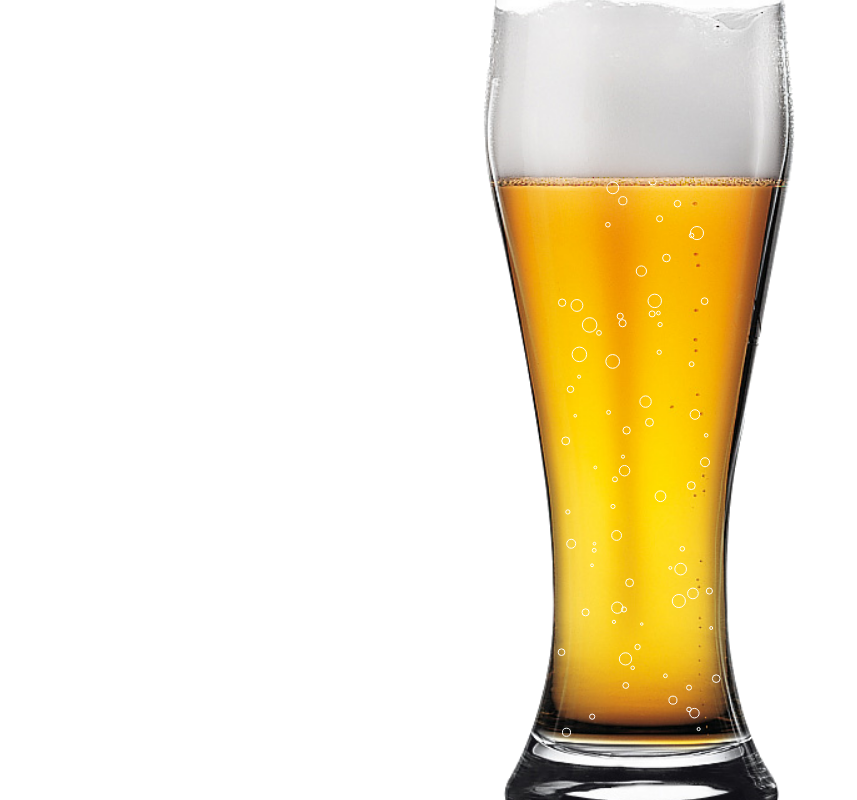
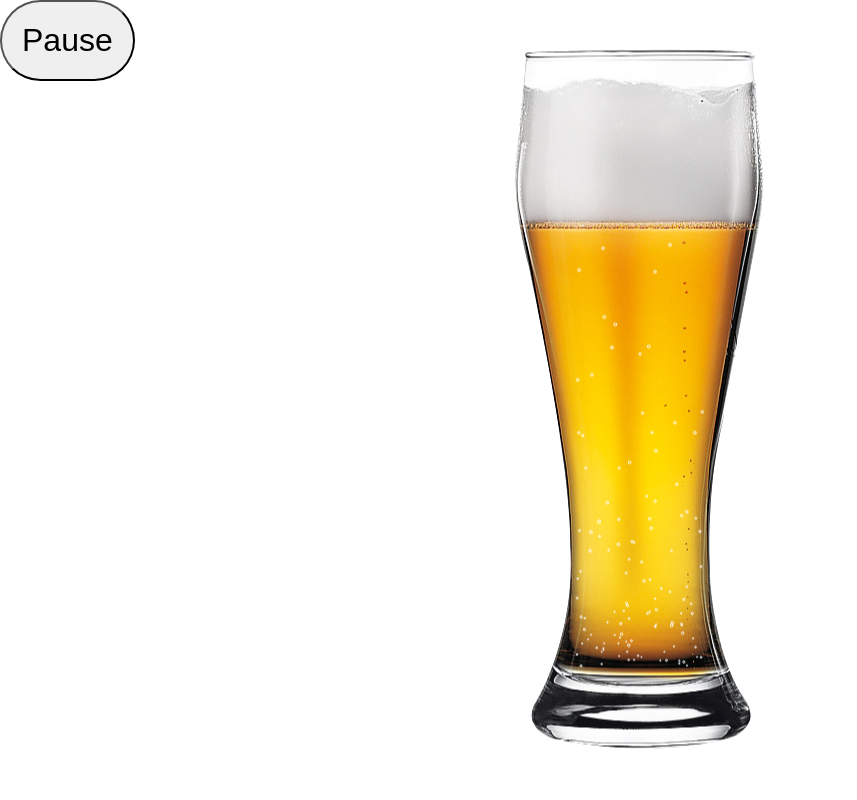
Before and after one commit to AlexRomberg/M152-Projects, a plain HTML site: page beer/index.html in a window 1280 px wide. Shown: the whole page, without its empty margins (0-857 px from the left). Drawn offline with nearby package versions, Linux system fonts and the light colour scheme.

Commit message:
improved Animation

```diff
--- a/beer/index.html
+++ b/beer/index.html
@@ -13,6 +13,7 @@
 
 <body>
     <canvas id="canv">Not supported!</canvas>
+    <button id="BtnPlayPause">Pause</button>
 </body>
 
 </html>
--- a/beer/main.css
+++ b/beer/main.css
@@ -16,3 +16,9 @@ canvas {
     transform: translate(-50%, -50%);
     background-color: #fff;
 }
+
+button {
+    font-size: 2rem;
+    padding: 20px;
+    border-radius: 50px;
+}
--- a/beer/main.js
+++ b/beer/main.js
@@ -58,7 +58,7 @@ var CBubble = /** @class */ (function () {
         this.MainClass = mainClass;
         this.PosX = (Math.random() * (mainClass.XRight - mainClass.XLeft)) + mainClass.XLeft;
         this.PosY = mainClass.YBottom;
-        this.Size = (Math.random() * 5 + 1) * mainClass.ImageScale;
+        this.Size = (Math.random() + 0.5) * mainClass.ImageScale;
         this.RenderingContext = renderingContext;
     }
     CBubble.prototype.renderBubble = function () {
@@ -67,9 +67,16 @@ var CBubble = /** @class */ (function () {
         this.RenderingContext.ellipse(this.PosX, this.PosY, this.Size, this.Size, 0, 0, Math.PI * 2);
         this.RenderingContext.stroke();
         this.calculateMovement();
+        this.checkAnimationEnding();
     };
     CBubble.prototype.calculateMovement = function () {
-        this.PosY -= this.Size;
+        var radius = (this.Size / 1000) / 2;
+        var deltaTime = 1000 / mainClass.FPS;
+        var buoyancyForce = (4 / 3) * Math.PI * radius * radius * radius * 9.81 * 4;
+        this.PosY -= buoyancyForce * deltaTime * deltaTime * 100000;
+        this.PosX += (Math.random() - 0.5) * buoyancyForce * deltaTime * deltaTime * 20000; // random left/right movement
+    };
+    CBubble.prototype.checkAnimationEnding = function () {
         if (this.PosY < this.MainClass.YTop) {
             this.done = true;
         }
@@ -77,17 +84,29 @@ var CBubble = /** @class */ (function () {
     return CBubble;
 }());
 // fix params
-var ImageScale = 1.25, FPS = 50, BubbleIntesity = 2; /* BubbleIntesity ist ein Wert [0-99] für die Anzahl Frames pro Blase. */
+var ImageScale = 1, FPS = 50, BubbleIntesity = 2;
 var mainClass = new CMain(ImageScale, FPS);
-var FrameCount = 0;
+var BtnPlayPause = document.getElementById('BtnPlayPause');
+var FrameCount = 0, AnimationRunning = true; /* BubbleIntesity ist ein Wert [0-99] für die Anzahl Frames pro Blase. */
 // start Animation
 setTimeout(function () {
     mainClass.calculateParams();
     setInterval(function () {
-        FrameCount++;
-        mainClass.renderFrame();
-        if (FrameCount % BubbleIntesity == 0) {
-            mainClass.addBubble();
+        if (AnimationRunning) {
+            FrameCount++;
+            mainClass.renderFrame();
+            if (FrameCount % BubbleIntesity == 0) {
+                mainClass.addBubble();
+            }
         }
     }, 1000 / FPS);
 }, 100);
+BtnPlayPause.addEventListener('click', function () {
+    if (AnimationRunning) {
+        BtnPlayPause.innerText = 'Start';
+    }
+    else {
+        BtnPlayPause.innerText = 'Pause';
+    }
+    AnimationRunning = !AnimationRunning;
+});
```
Also changed, not shown: beer/main.ts (+31 -10 lines).
